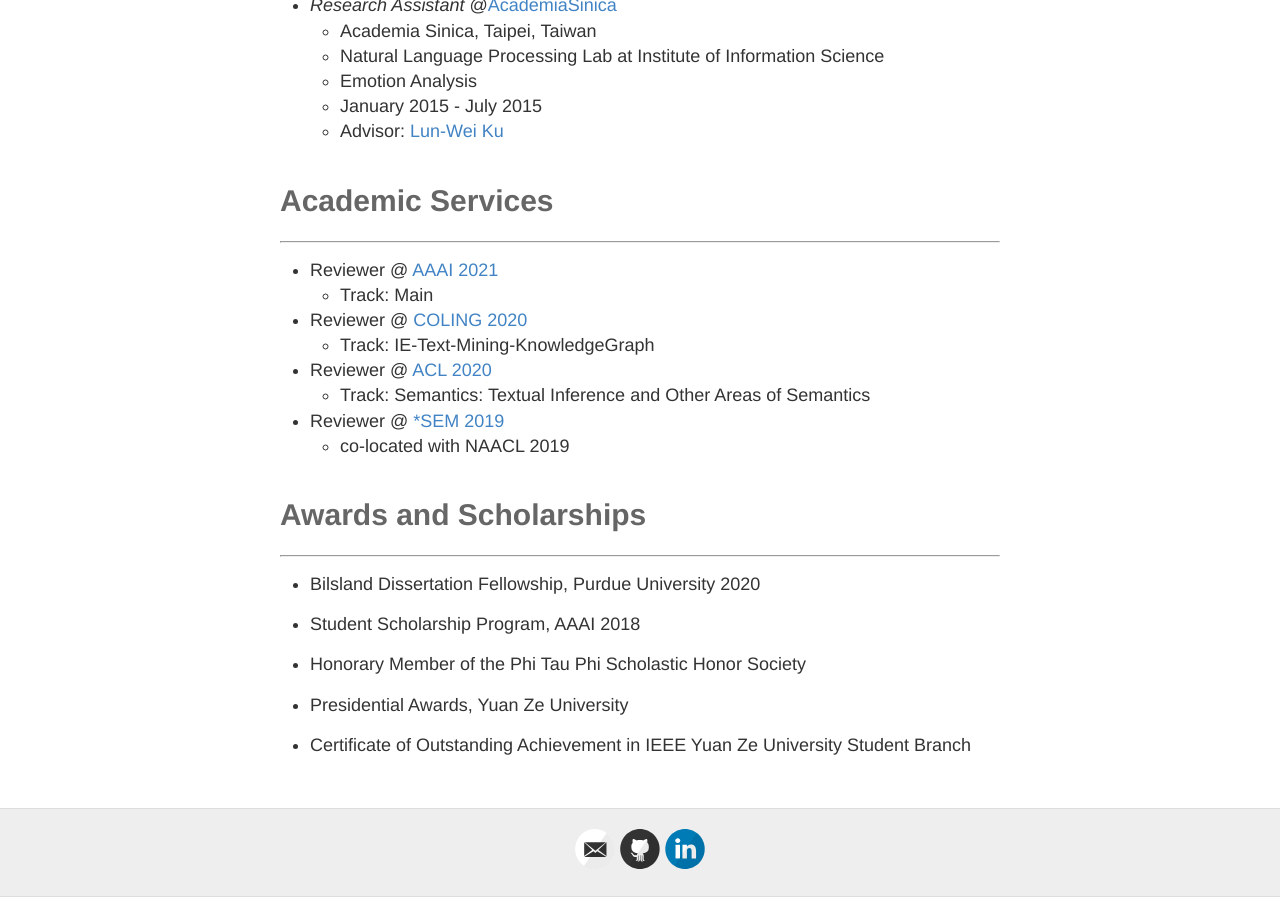
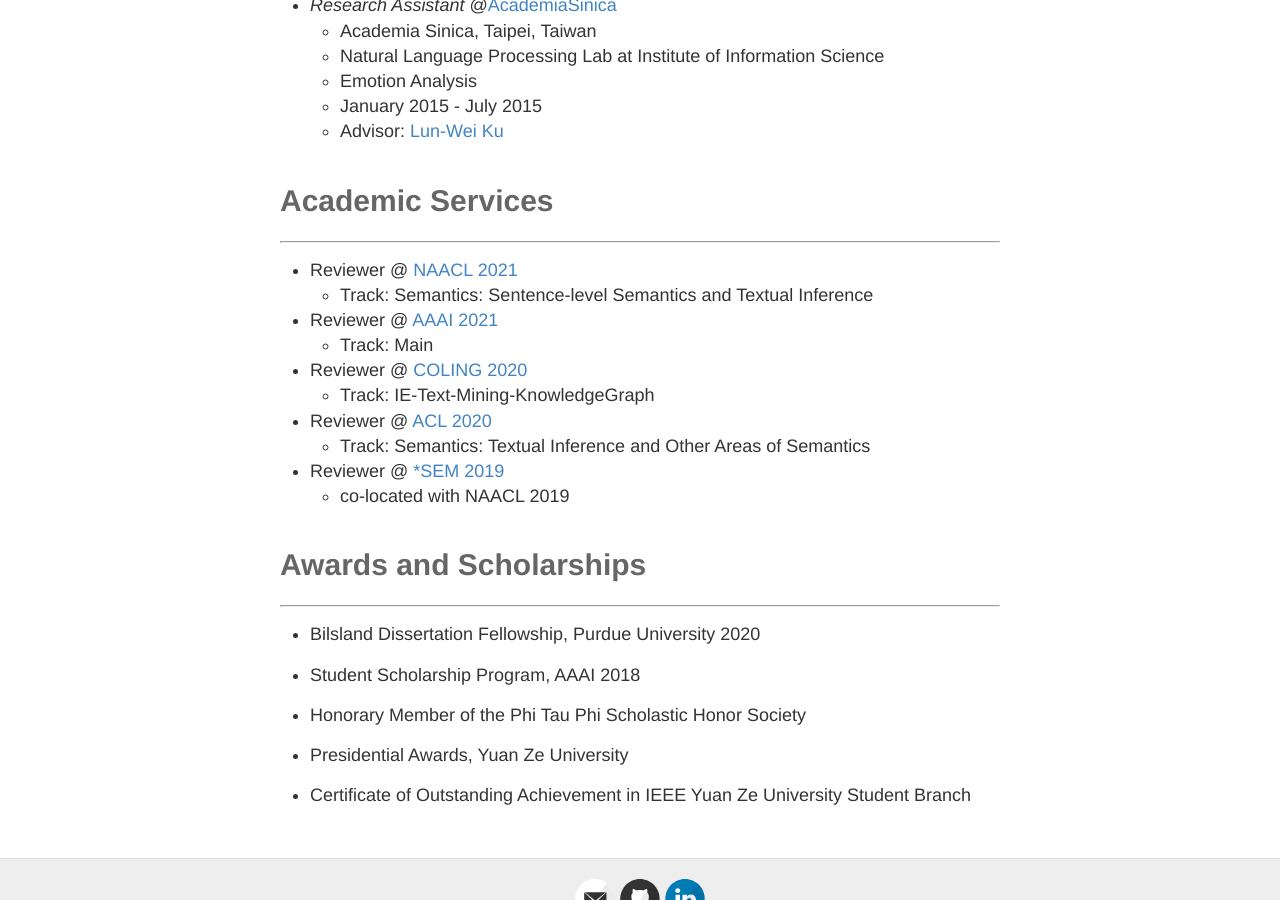
Before and after one commit to doug919/doug919.github.io, a Jekyll site: the page built from experience.md, in a window 1280 px wide and 900 px high, scrolled down 1628 px. Built offline with Jekyll 4.4.1, drawn with Linux system fonts in a browser that asks for light colours.

Commit message:
update exp

```diff
--- a/experience.md
+++ b/experience.md
@@ -66,6 +66,8 @@
 
 # Academic Services
 ---
+- Reviewer @ [NAACL 2021](https://2021.naacl.org/)
+  - Track: Semantics: Sentence-level Semantics and Textual Inference
 - Reviewer @ [AAAI 2021](https://aaai.org/Conferences/AAAI-21/)
   - Track: Main
 - Reviewer @ [COLING 2020](https://coling2020.org/)
```
